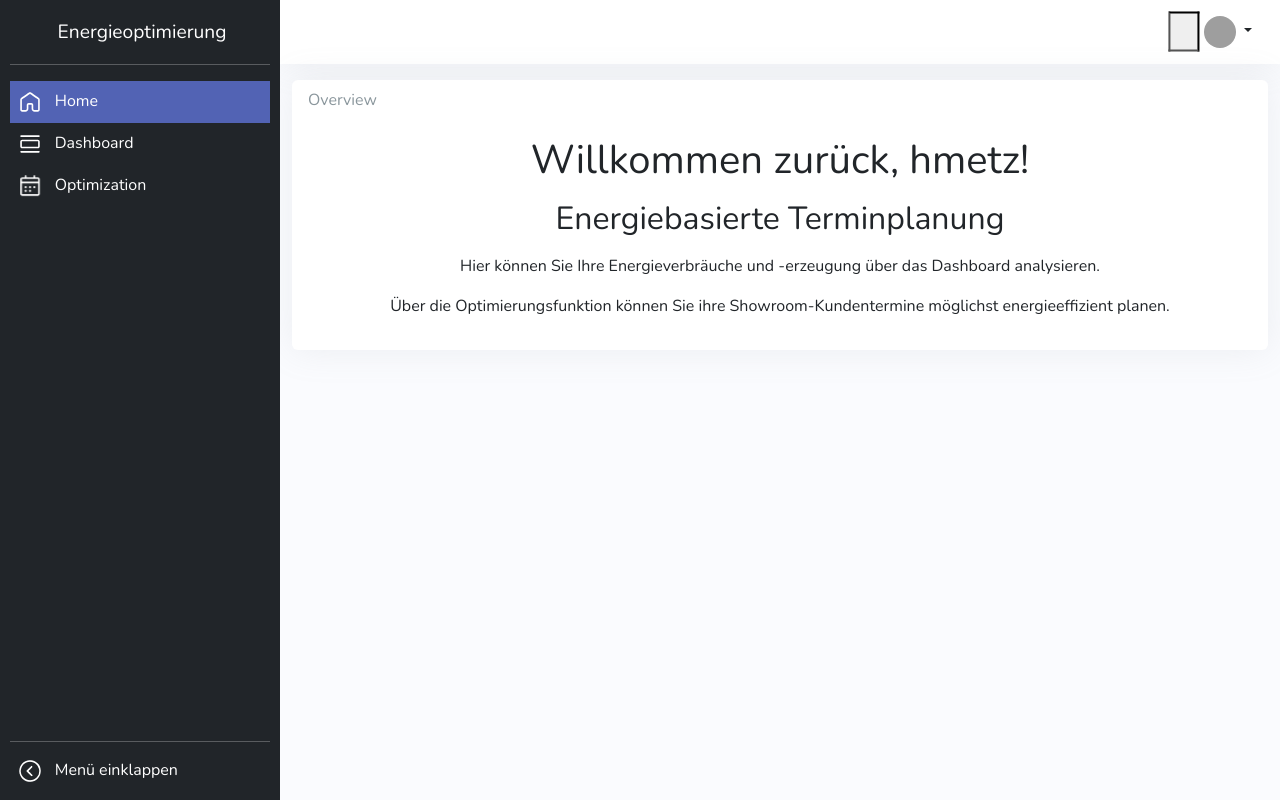
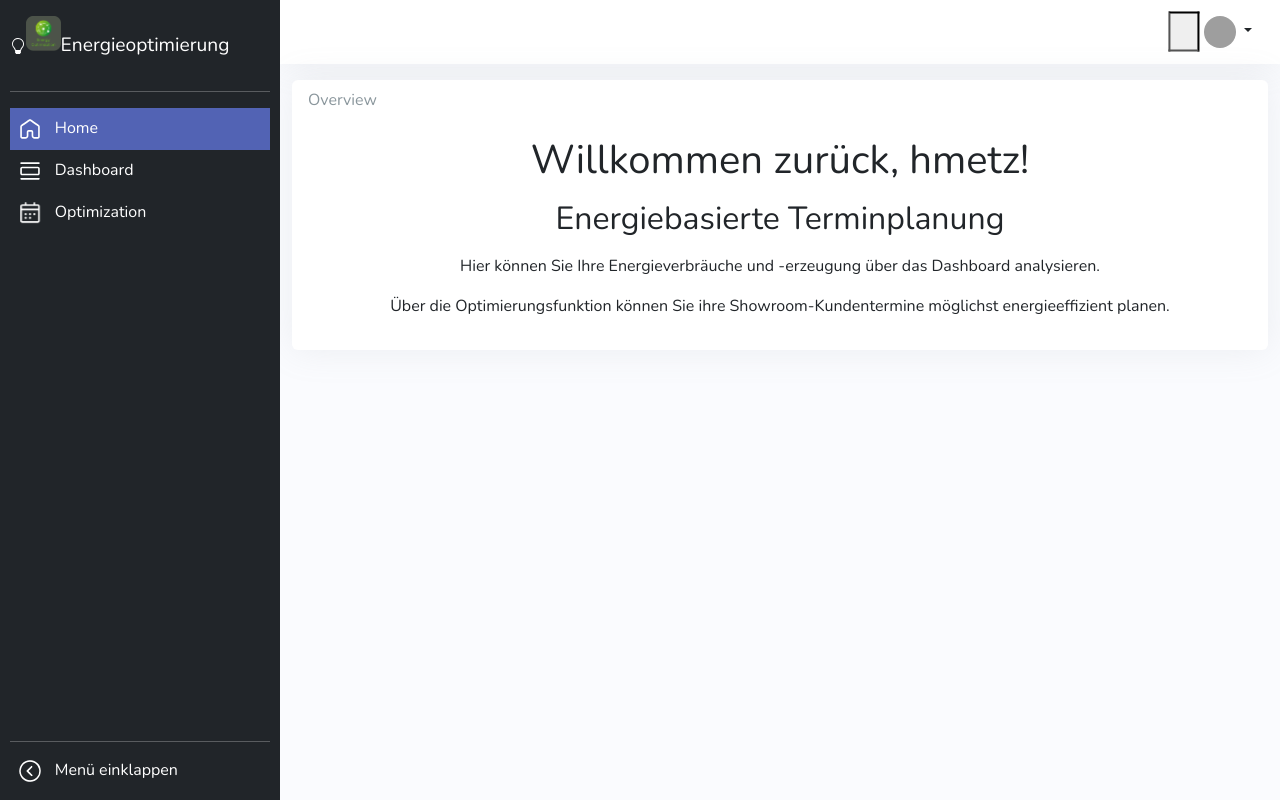
Before and after one commit to jmu-iseg/pjs-ebd-ws22_23, a Flask app: page / in a window 1280 px wide. Run offline with Flask 2, Linux system fonts and the light colour scheme; a user stored in the database is signed in; style sheets or scripts are compiled from the project's sources; some libraries are stand-ins or nearby versions; grey boxes are pictures that could not be loaded.

Commit message:
sidebar change

```diff
--- a/templates/elements/sidebar.html
+++ b/templates/elements/sidebar.html
@@ -1,7 +1,9 @@
 <a href="/" class="d-flex align-items-center mb-3 mb-md-0 me-md-auto text-white text-decoration-none">
-    <svg class="bi pe-none me-2" width="40" height="32">
-        <use xlink:href="{{ url_for('static', filename='img/logo.png') }}"></use>
+
+    <svg xmlns="http://www.w3.org/2000/svg" width="16" height="16" fill="currentColor" class="bi bi-lightbulb" viewBox="0 0 16 16">
+        <path d="M2 6a6 6 0 1 1 10.174 4.31c-.203.196-.359.4-.453.619l-.762 1.769A.5.5 0 0 1 10.5 13a.5.5 0 0 1 0 1 .5.5 0 0 1 0 1l-.224.447a1 1 0 0 1-.894.553H6.618a1 1 0 0 1-.894-.553L5.5 15a.5.5 0 0 1 0-1 .5.5 0 0 1 0-1 .5.5 0 0 1-.46-.302l-.761-1.77a1.964 1.964 0 0 0-.453-.618A5.984 5.984 0 0 1 2 6zm6-5a5 5 0 0 0-3.479 8.592c.263.254.514.564.676.941L5.83 12h4.342l.632-1.467c.162-.377.413-.687.676-.941A5 5 0 0 0 8 1z"/>
     </svg>
+    <img class="mb-4" src="{{ url_for('static', filename='img/logo.png') }}" alt="" width="35" height="35">
     <span class="fs-4">Energieoptimierung</span>
 </a>
 <hr>
```
